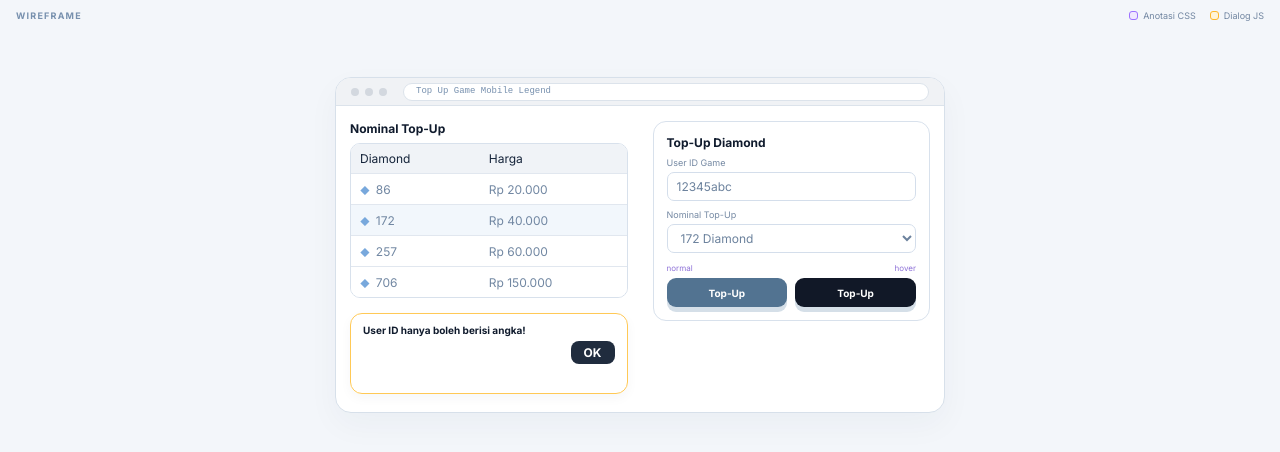
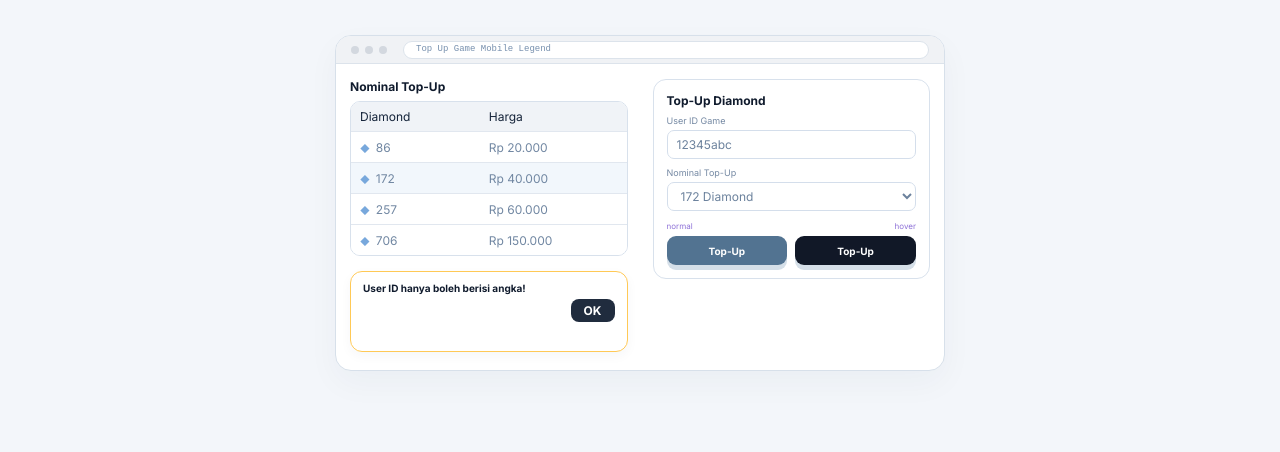
Before and after one commit to dionelmatthew-crypto/sampleaje, a plain HTML site: page index.html in a window 1280 px wide. Drawn offline with Linux system fonts and the light colour scheme.

Commit message:
index.html

```diff
--- a/index.html
+++ b/index.html
@@ -7,13 +7,6 @@
   <link rel="stylesheet" href="style.css">
 </head>
 <body>
-  <header class="page-header">
-    <span class="eyebrow">WIREFRAME</span>
-    <div class="legend">
-      <span><i class="legend-dot css-dot"></i>Anotasi CSS</span>
-      <span><i class="legend-dot js-dot"></i>Dialog JS</span>
-    </div>
-  </header>
 
   <main class="browser">
     <div class="browser-bar">
```
